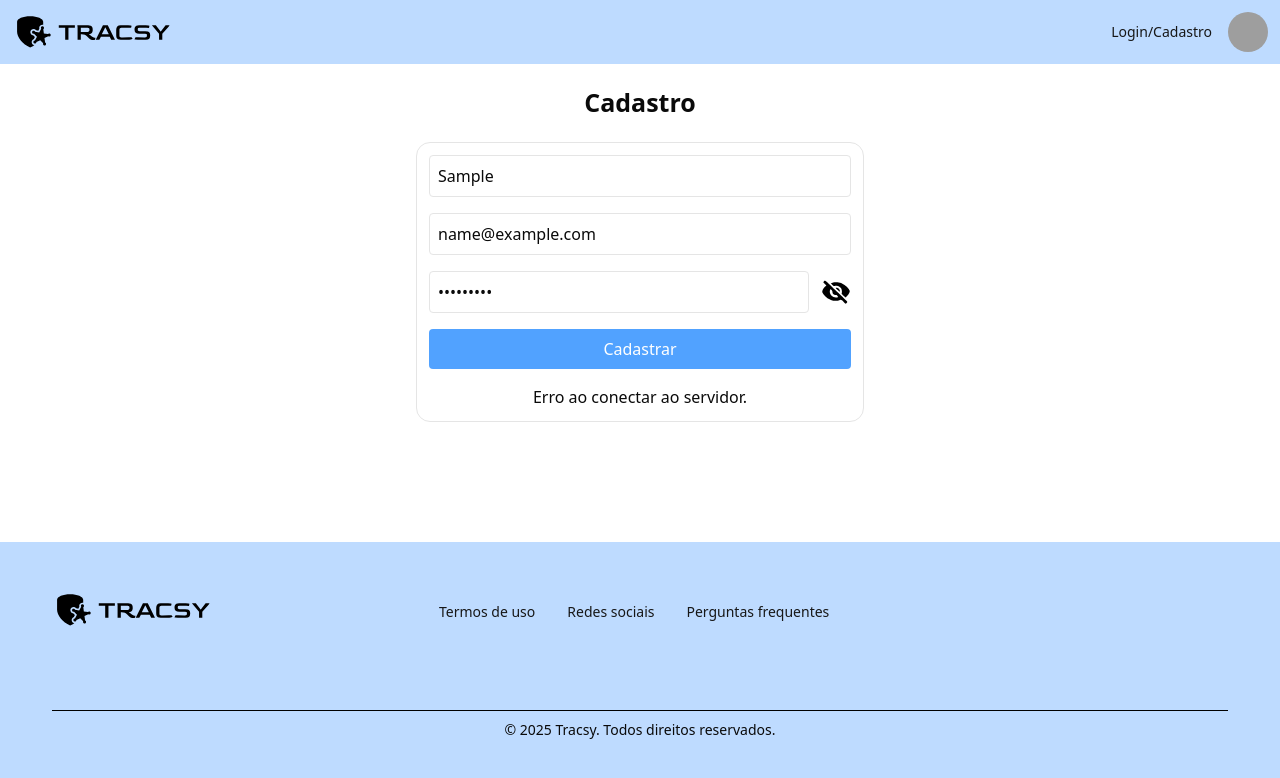
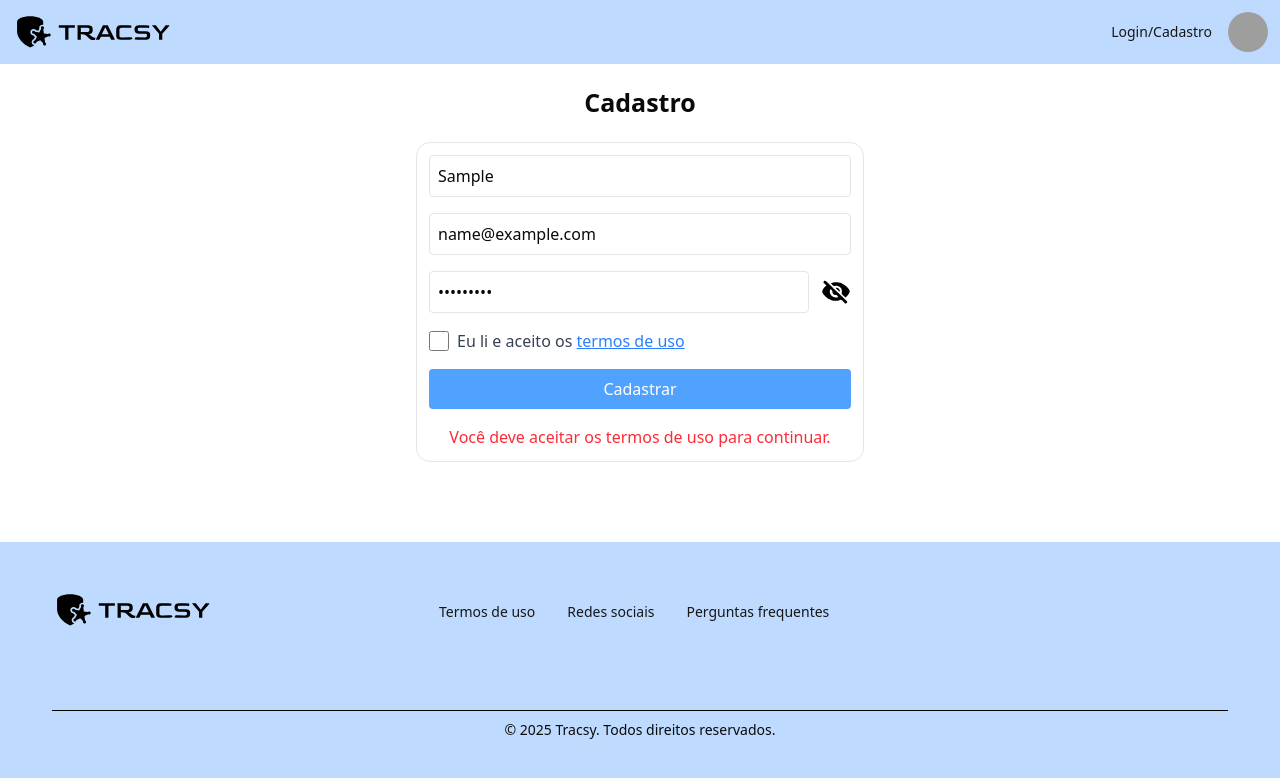
Before and after one commit to LucasBonfimVilela01/Tracsy, a Next.js app in the folder tracsy/: page /cadastro in a window 1280 px wide. Both pictures are taken after typing "Sample", "name@example.com", "Sample123" into the empty fields and a click on the button "Cadastrar". Shown: the top 778 px of the page. Built offline with nearby package versions, Linux system fonts and the light colour scheme; no server answers; grey boxes are pictures that could not be loaded.

Commit message:
Commit 9-Melhorias no cadastro.
Alguns novos no banco local.
Você deve checar uma checkbox falando que você leu e concorda com os termos de uso da Tracsy antes de fazer o cadastro.
Você não pode mais fazer mais de uma conta com o mesmo email.

```diff
--- a/tracsy/db.json
+++ b/tracsy/db.json
@@ -23,6 +23,24 @@
       "email": "email@emaillegal123",
       "senha": "email@emaillegal123",
       "id": 1746400119402
+    },
+    {
+      "nome": "Conta@email",
+      "email": "Conta@email",
+      "senha": "Conta@email",
+      "id": 1746504634072
+    },
+    {
+      "nome": "Pessoa Legal",
+      "email": "emaillegal@emaillegal",
+      "senha": "emaillegal@emaillegal",
+      "id": 1746504742850
+    },
+    {
+      "nome": "asdasdasd",
+      "email": "emailquaselegal@email",
+      "senha": "emailquaselegal@email",
+      "id": 1746504871609
     }
   ],
   "desaparecidos": [
--- a/tracsy/src/app/cadastro/page.tsx
+++ b/tracsy/src/app/cadastro/page.tsx
@@ -2,6 +2,7 @@
 
 import { useState } from "react";
 import { useRouter } from "next/navigation"; // Importa o useRouter
+import Link from "next/link"; // Importa o Link para redirecionamento
 import Cookies from "js-cookie"; // Importa o js-cookie para manipular cookies
 import { PageTitle } from "@/components/ui/pageTitle";
 
@@ -9,6 +10,7 @@ function CadastroPage() {
   const [formData, setFormData] = useState({ nome: "", email: "", senha: "" });
   const [message, setMessage] = useState("");
   const [showPassword, setShowPassword] = useState(false);
+  const [acceptedTerms, setAcceptedTerms] = useState(false); // Estado para o checkbox
   const router = useRouter(); // Inicializa o useRouter
 
   const handleChange = (e: React.ChangeEvent<HTMLInputElement>) => {
@@ -19,7 +21,24 @@ function CadastroPage() {
   const handleSubmit = async (e: React.FormEvent) => {
     e.preventDefault();
 
+    if (!acceptedTerms) {
+      setMessage("Você deve aceitar os termos de uso para continuar.");
+      return;
+    }
+
     try {
+      // Verifica se o e-mail já está cadastrado
+      const checkEmailResponse = await fetch(
+        `${process.env.NEXT_PUBLIC_API_URL}/users?email=${formData.email}`
+      );
+      const existingUsers = await checkEmailResponse.json();
+
+      if (existingUsers.length > 0) {
+        setMessage("Este e-mail já está cadastrado, tente outro.");
+        return;
+      }
+
+      // Prossegue com o cadastro se o e-mail não estiver cadastrado
       const response = await fetch(`${process.env.NEXT_PUBLIC_API_URL}/users`, {
         method: "POST",
         headers: { "Content-Type": "application/json" },
@@ -85,6 +104,21 @@ function CadastroPage() {
               />
             </button>
           </div>
+          <div className="flex items-center gap-2">
+            <input
+              type="checkbox"
+              id="acceptTerms"
+              checked={acceptedTerms}
+              onChange={(e) => setAcceptedTerms(e.target.checked)}
+              className="w-5 h-5"
+            />
+            <label htmlFor="acceptTerms" className="text-gray-700">
+              Eu li e aceito os{" "}
+              <Link href="/termosDeUso" className="text-blue-500 underline">
+                termos de uso
+              </Link>
+            </label>
+          </div>
           <button
             type="submit"
             className="p-2 text-white rounded bg-blue-400 cursor-pointer hover:bg-blue-500"
@@ -92,7 +126,7 @@ function CadastroPage() {
             Cadastrar
           </button>
         </form>
-        {message && <p className="mt-4 text-center">{message}</p>}
+        {message && <p className="mt-4 text-center text-red-500">{message}</p>}
       </div>
     </div>
   );
```
